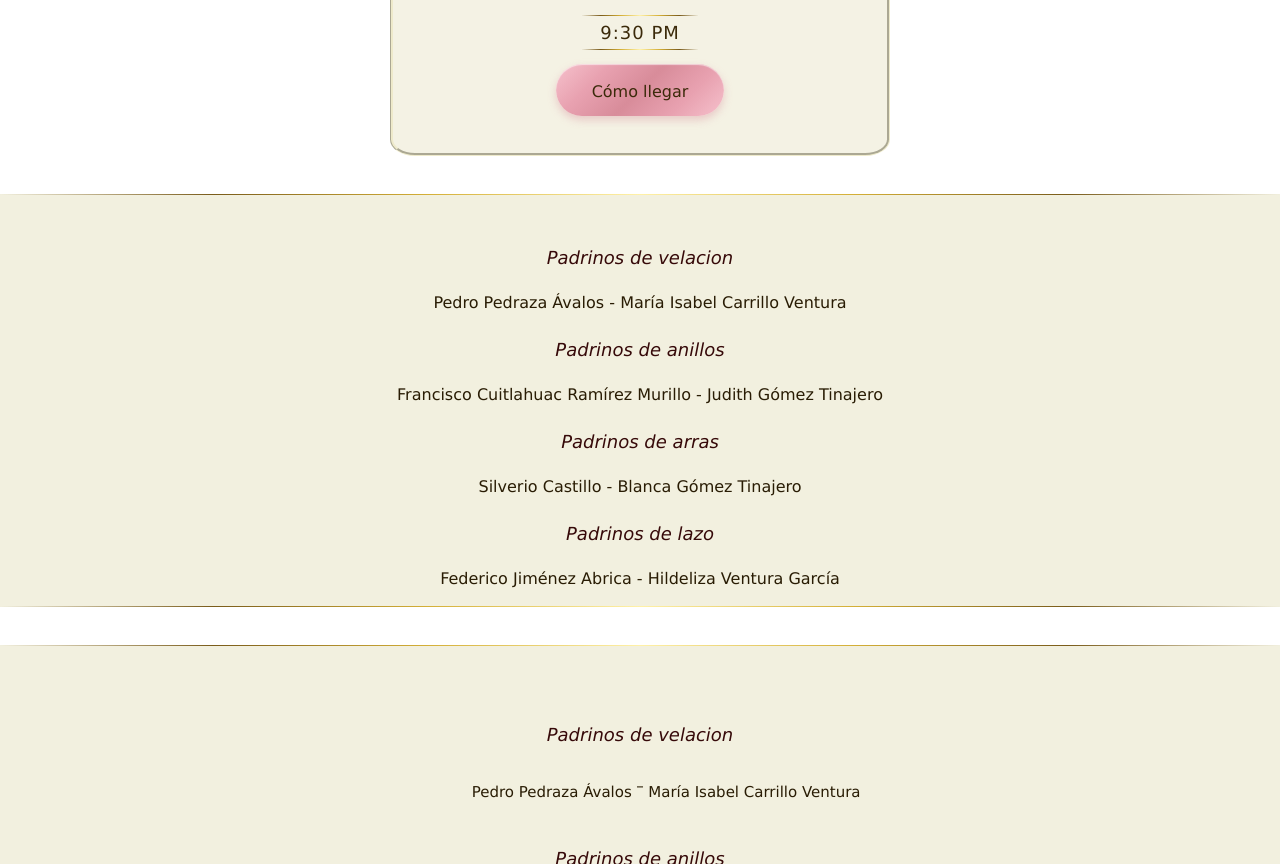
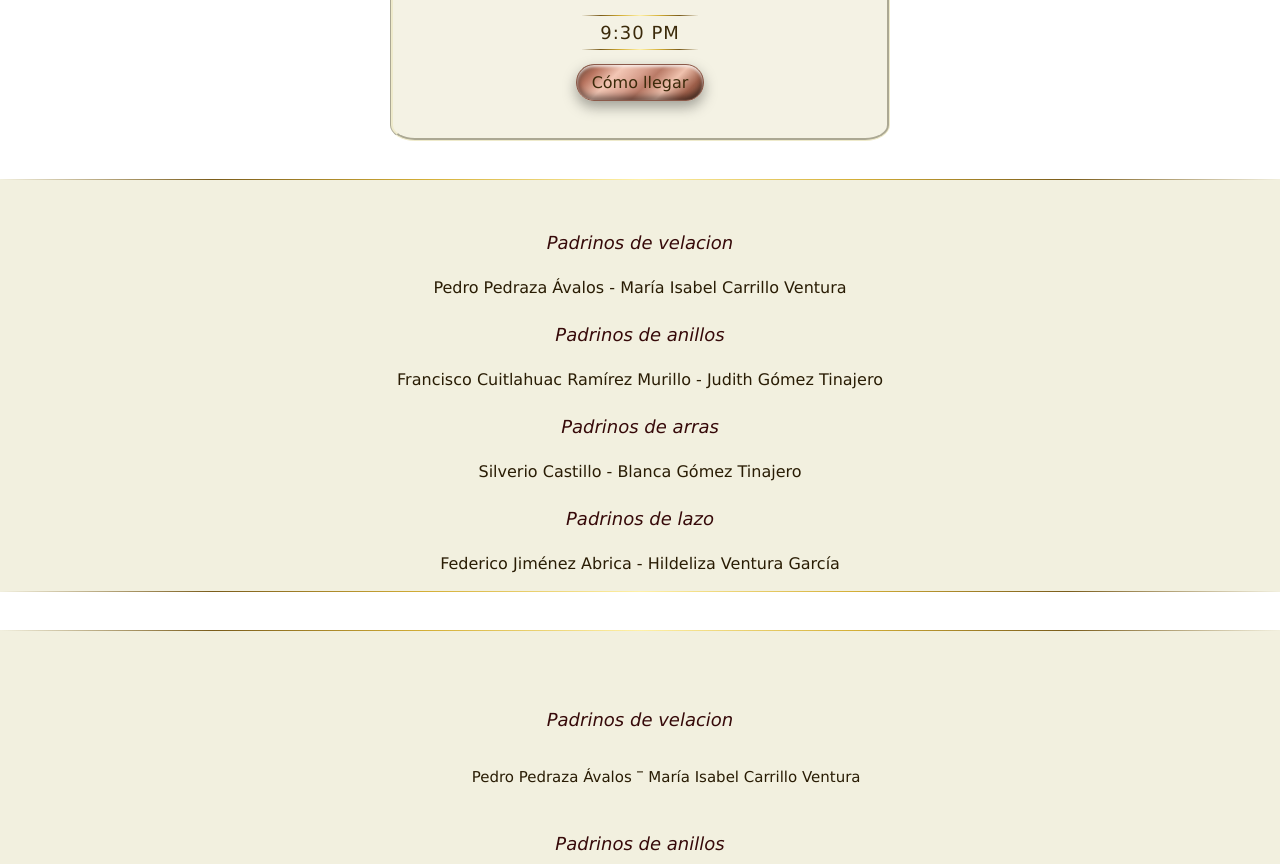
Before and after one commit to Celestia-Invita/Aida-Guillermo, a plain HTML site: page index.html in a window 1280 px wide. Shown: the part 2836-3700 px from the top of the page. Drawn offline with nearby package versions, Linux system fonts and the light colour scheme.

Commit message:
Add files via upload

```diff
--- a/index.html
+++ b/index.html
@@ -58,7 +58,7 @@
     <div class="caja-t2" data-aos="zoom-in-down">
         <h2>21 de febrero del 2026</h2>
         <h21>FALTAN</h21>
-        <script>(function(d, s, id) { var js, pjs = d.getElementsByTagName(s)[0]; if (d.getElementById(id)) return; js = d.createElement(s); js.id = id; js.src = "//www.tickcounter.com/static/js/loader.js"; pjs.parentNode.insertBefore(js, pjs); }(document, "script", "tickcounter-sdk"));</script><a data-type="countdown" data-id="9076690" class="tickcounter" style="display:block; left:0; width:100%; height:0; position:relative; padding-bottom:25%; margin:0 auto;" title="Aida&amp;Guillermo" href="//www.tickcounter.com/">Aida&amp;Guillermo</a>
+        <script>(function(d, s, id) { var js, pjs = d.getElementsByTagName(s)[0]; if (d.getElementById(id)) return; js = d.createElement(s); js.id = id; js.src = "//www.tickcounter.com/static/js/loader.js"; pjs.parentNode.insertBefore(js, pjs); }(document, "script", "tickcounter-sdk"));</script><a data-type="countdown" data-id="9079275" class="tickcounter" style="display:block; left:0; width:100%; height:0; position:relative; padding-bottom:25%; margin:0 auto;" title="Aida&amp;Guillermo" href="//www.tickcounter.com/">Aida&amp;Guillermo</a>
     </div>
 
     <div class="caja-t2" data-aos="zoom-in-down">
@@ -81,7 +81,7 @@
         <br>
         <div class="hora-evento">9:30 PM</div>
         <br>
-        <button class="boton-oro-rosa"> <a id="ubi-salon" href="https://maps.app.goo.gl/w4bchPY2CyJMNh5u7?g_st=ipc" target="_blank"> Cómo llegar </a> </button>
+        <div class="boton-oro-rosa"> <a id="ubi-salon" href="https://maps.app.goo.gl/w4bchPY2CyJMNh5u7?g_st=ipc" target="_blank"> Cómo llegar </a> </div>
         <br>
         <br>
     </div>
--- a/styles.css
+++ b/styles.css
@@ -422,46 +422,33 @@ h4{
 
 
 
+
+
 .boton-oro-rosa {
-    background: linear-gradient(135deg,
-        #f6c1cc,
-        #e8a1b0,
-        #d88c9a,
-        #e8a1b0,
-        #f6c1cc
+    background: linear-gradient(
+        135deg,
+        #5a3a2b 0%,     /* sombra profunda */
+        #b8745f 15%,    /* cobre oscuro */
+        #f3c7b5 30%,    /* brillo rosado */
+        #d9a18f 45%,    /* oro rosa */
+        #b97a66 55%,    /* sombra cálida */
+        #f0c2ae 70%,    /* reflejo metálico */
+        #9e5f4a 85%,    /* borde oscuro */
+        #5a3a2b 100%    /* cierre */
     );
-    color: #ffffff;
-    font-family: 'Georgia', serif; /* puedes cambiarla */
-    font-size: 18px;
-    padding: 14px 36px;
-    border: none;
-    border-radius: 40px;
-    cursor: pointer;
+
+    display: inline-block;
+    width: auto;
+    white-space: nowrap;
+    padding: 8px 15px;
+    border-radius: 18px;
+
+    border: 1px solid #8b5a4a;
+
     box-shadow:
-        0 4px 8px rgba(216, 140, 154, 0.4),
-        inset 0 1px 1px rgba(255, 255, 255, 0.6);
-    transition: all 0.3s ease;
-}
-
-.boton-oro-rosa:hover {
-    background: linear-gradient(135deg,
-        #f9d3db,
-        #ebb0bd,
-        #e09aa8,
-        #ebb0bd,
-        #f9d3db
-    );
-    transform: translateY(-2px);
-    box-shadow:
-        0 6px 12px rgba(216, 140, 154, 0.6),
-        inset 0 1px 1px rgba(255, 255, 255, 0.8);
-}
-
-.boton-oro-rosa:active {
-    transform: translateY(0);
-    box-shadow:
-        0 3px 6px rgba(216, 140, 154, 0.5),
-        inset 0 2px 4px rgba(0, 0, 0, 0.2);
+        inset 0 2px 3px rgba(255,255,255,0.75), /* brillo superior */
+        inset 0 -4px 6px rgba(0,0,0,0.45),      /* sombra inferior */
+        0 6px 14px rgba(0,0,0,0.35);
 }
 
 
```
